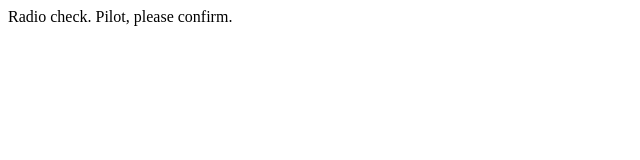
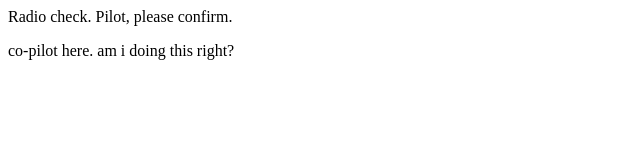
Before and after one commit to meggdwn/communication-log1, a plain HTML site: page index.html in a window 1280 px wide. Shown: the whole page, without its empty margins (0-640 px from the left). Drawn offline with Linux system fonts and the light colour scheme.

Commit message:
added second line

```diff
--- a/index.html
+++ b/index.html
@@ -1,5 +1,6 @@
 <html>
 <body>
    <p>Radio check. Pilot, please confirm.</p>
+   <p> co-pilot here. am i doing this right?</p>
 </body>
 </html>
```
